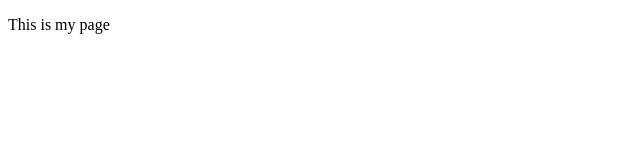
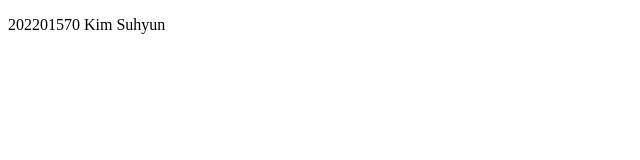
Before and after one commit to from-SuhyunKim/from-SuhyunKim.github.io, a plain HTML site: page index.html in a window 1280 px wide. Shown: the full height of the page, 0-640 px from the left. Drawn offline with Linux system fonts and the light colour scheme.

Commit message:
Update index.html

```diff
--- a/index.html
+++ b/index.html
@@ -2,9 +2,9 @@
   <html lang="en-US">
   <head>
     <meta charset="utf-8" />
-    <title>My test page</title>
+    <title>csp page</title>
   </head>
   <body>
-    <p>This is my page</p>
+    <p>202201570 Kim Suhyun</p>
   </body>
 </html>
```
